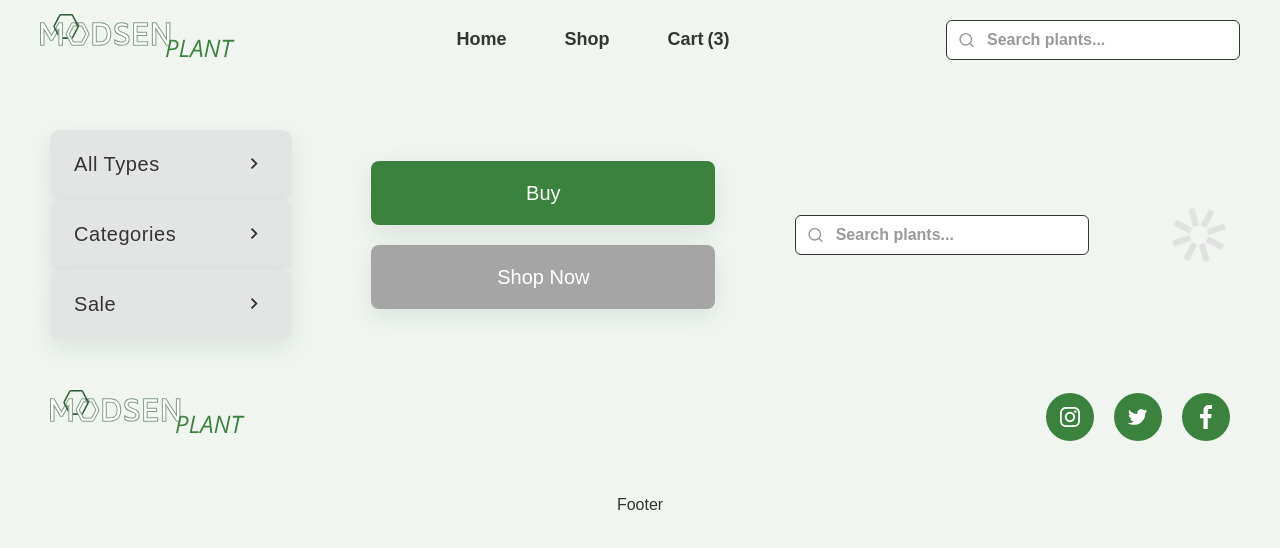
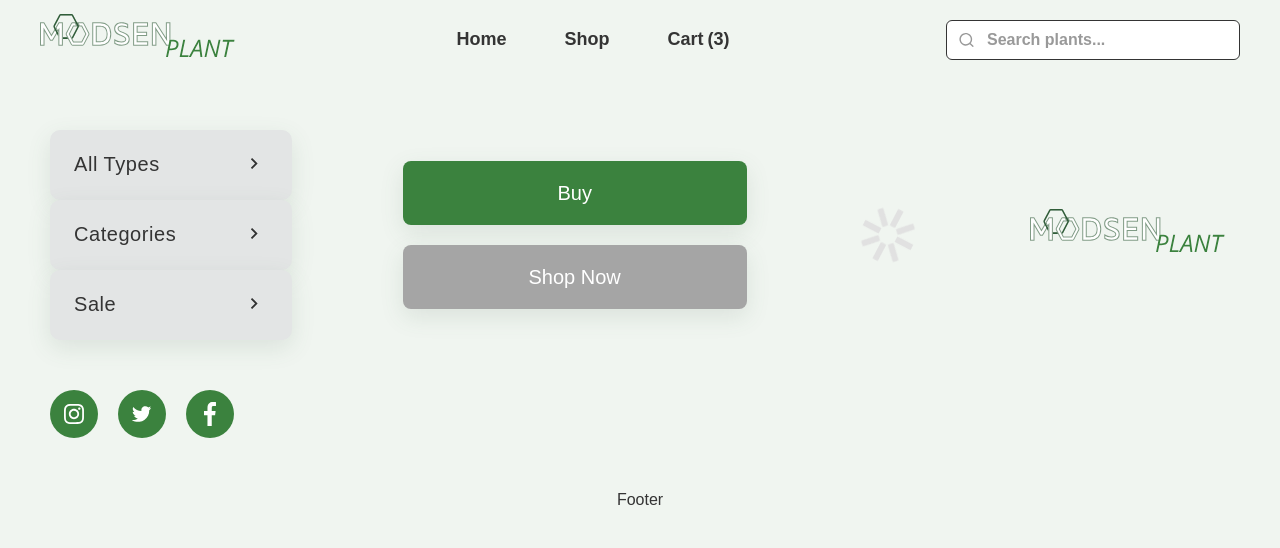
Before and after one commit to Vladislavevteev16/Modsen-Plants-Shop, a React (Vite) app: page / in a window 1280 px wide. Shown: the top 548 px of the page. Built offline with nearby package versions, Linux system fonts and the light colour scheme.

Commit message:
fix: delete test render Input component due to a deployment error

```diff
--- a/src/pages/HomePage/HomePage.tsx
+++ b/src/pages/HomePage/HomePage.tsx
@@ -3,7 +3,6 @@ import InstagramIcon from '@/assets/instagram-icon.svg?react';
 import TwitterIcon from '@/assets/twitter-icon.svg?react';
 import { Accordion } from '@/components/ui/Accordion';
 import { Button } from '@/components/ui/Button';
-import { Input } from '@/components/ui/Input';
 import { Loader } from '@/components/ui/Loader';
 import { Logo } from '@/components/ui/Logo';
 import { SocialLink } from '@/components/ui/SocialLink';
@@ -39,7 +38,6 @@ export const HomePage = () => {
         <Button>Buy</Button>
         <Button disabled>Shop Now</Button>
       </div>
-      <Input />
       <Loader isLoading />
       <Logo />
       <div
```
